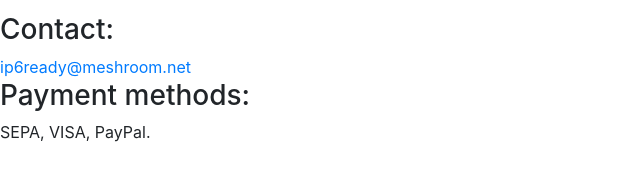
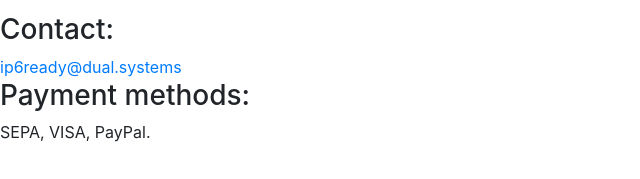
Before and after one commit to get4bgp-eu/get4bgp.eu, a plain HTML site: page index.html in a window 1280 px wide. Shown: the part 187-366 px from the top of the page, 0-640 px from the left. Drawn offline with nearby package versions, Linux system fonts and the light colour scheme.

Commit message:
Update index.html

```diff
--- a/index.html
+++ b/index.html
@@ -21,7 +21,7 @@
           <li><b>rDNS and RPKI records</b> - 10euro per month.</li>
         </ol>
       <h3>Contact:</h3>
-        <a href="mailto: ip6ready@meshroom.net">ip6ready@meshroom.net</a>
+        <a href="mailto: ip6ready@dual.systems">ip6ready@dual.systems</a>
       <h3>Payment methods: </h3>
         <p>SEPA, VISA, PayPal.</p>
      </article>
```
